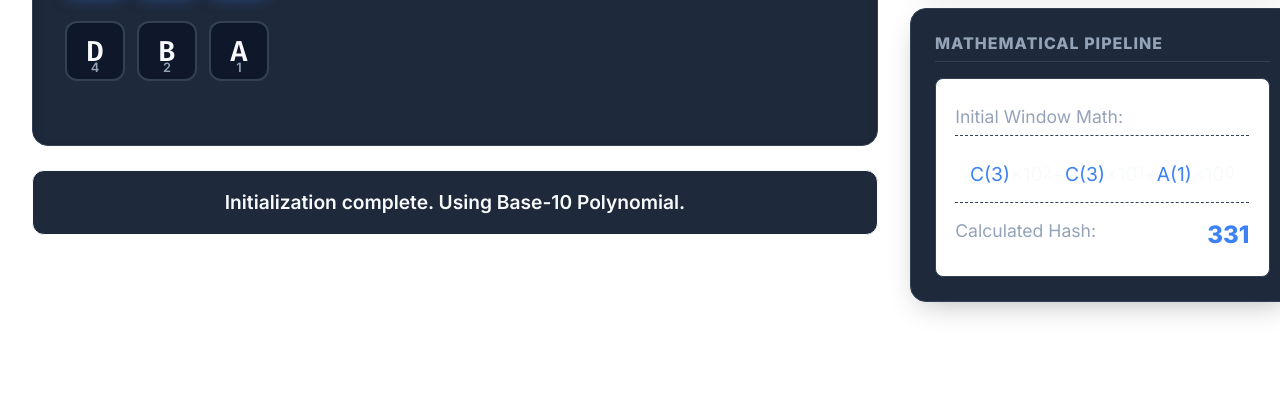
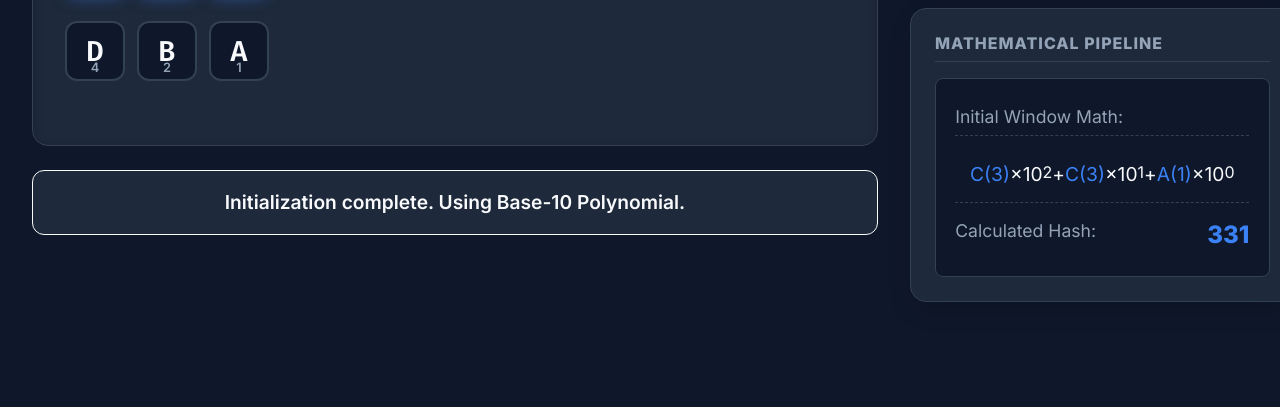
Before and after one commit to SayyadFaizan/RabinKarp, a plain HTML site: page index.html in a window 1280 px wide. Shown: the part 393-800 px from the top of the page. Drawn offline with Linux system fonts and the light colour scheme.

Commit message:
Update index.html

```diff
--- a/index.html
+++ b/index.html
@@ -8,7 +8,7 @@
         @import url('https://fonts.googleapis.com/css2?family=Fira+Code:wght@400;600&family=Inter:wght@400;600;800&display=swap');
 
         :root {
-            --bg: #fff;
+            --bg: #0f172a;
             --text-main: #f8fafc;
             --text-muted: #94a3b8;
             --card-bg: #1e293b;
```
